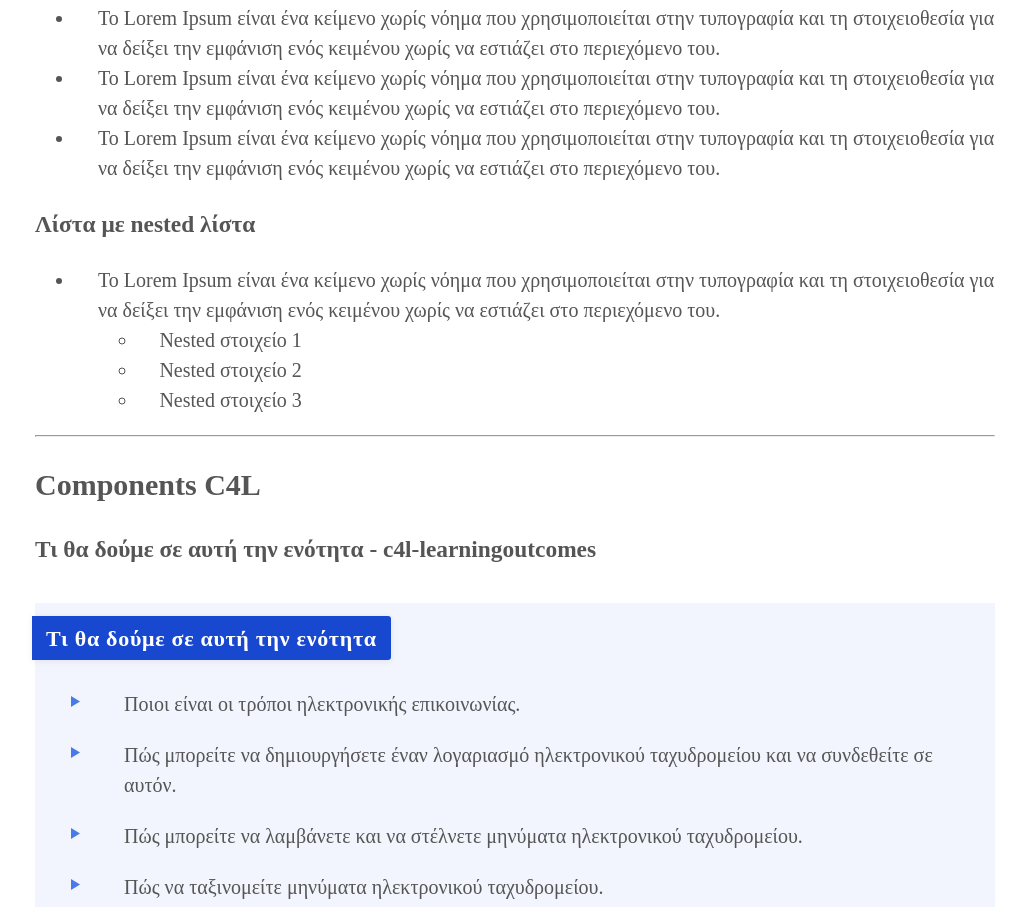
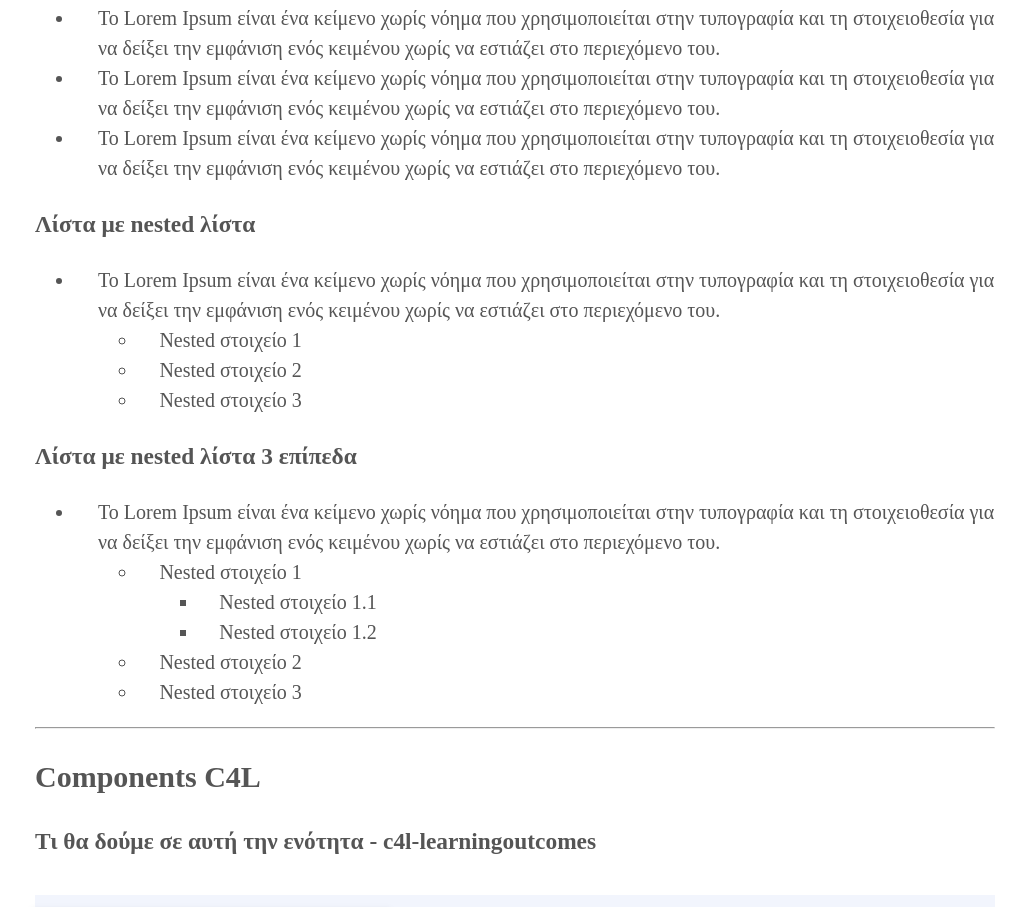
Before and after one commit to tbousiou/elearning-components, a plain HTML site: page index.html in a window 1280 px wide. Shown: the part 523-1430 px from the top of the page, without its empty margins (125-1151 px from the left). Drawn offline with Linux system fonts and the light colour scheme.

Commit message:
Add third level nesting style type, remove hlikwmenoi reference

```diff
--- a/general.css
+++ b/general.css
@@ -12,7 +12,6 @@ a.external-link::after {
  color: #555;
 }
 
-div.eapsi-hlikiwmenoi,
 div.eapsi-esamea {
     font-size: 1.25rem;
     line-height: 1.5;
@@ -20,31 +19,29 @@ div.eapsi-esamea {
     color: #555555;
 }
 
-div.eapsi-hlikiwmenoi p,
 div.eapsi-esamea p {
     font-size: 1.25rem;
     color: #555555;
-
 }
 
-div.eapsi-hlikiwmenoi li,
 div.eapsi-esamea li {
     padding-left: 2.5%;
 }
 
-div.eapsi-hlikiwmenoi summary,
 div.eapsi-esamea summary {
     cursor: pointer;
     line-height: 2.4rem !important;
 }
 
-div.eapsi-hlikiwmenoi details p,
 div.eapsi-esamea details p {
     padding-left: 2.5%;
     margin-top: 10px;
 }
 
-div.eapsi-hlikiwmenoi ul ul,
 div.eapsi-esamea ul ul {
     list-style-type: circle !important;
 }
+
+div.eapsi-esamea ul ul ul {
+    list-style-type: square !important;
+}
--- a/index.html
+++ b/index.html
@@ -45,6 +45,23 @@
                     να δείξει την εμφάνιση ενός κειμένου χωρίς να εστιάζει στο περιεχόμενο του.
                     <ul>
                         <li>Nested στοιχείο 1</li>
+                        <li>Nested στοιχείο 2</li>
+                        <li>Nested στοιχείο 3</li>
+                    </ul>
+                </li>
+            </ul>
+            <h3>Λίστα με nested λίστα 3 επίπεδα</h3>
+            <ul>
+                <li>Το Lorem Ipsum είναι ένα κείμενο χωρίς νόημα που χρησιμοποιείται στην τυπογραφία και τη
+                    στοιχειοθεσία για
+                    να δείξει την εμφάνιση ενός κειμένου χωρίς να εστιάζει στο περιεχόμενο του.
+                    <ul>
+                        <li>Nested στοιχείο 1
+                            <ul>
+                                <li>Nested στοιχείο 1.1</li>
+                                <li>Nested στοιχείο 1.2</li>
+                            </ul>
+                        </li>
                         <li>Nested στοιχείο 2</li>
                         <li>Nested στοιχείο 3</li>
                     </ul>
--- a/style.css
+++ b/style.css
@@ -1,4 +1,4 @@
-/* Built on Τετ 21 Ιαν 2026 18:04:42 EET */
+/* Built on Πεμ 22 Ιαν 2026 09:45:39 EET */
 
 /* General Styles */
 html {
@@ -15,7 +15,6 @@ a.external-link::after {
  color: #555;
 }
 
-div.eapsi-hlikiwmenoi,
 div.eapsi-esamea {
     font-size: 1.25rem;
     line-height: 1.5;
@@ -23,33 +22,31 @@ div.eapsi-esamea {
     color: #555555;
 }
 
-div.eapsi-hlikiwmenoi p,
 div.eapsi-esamea p {
     font-size: 1.25rem;
     color: #555555;
-
 }
 
-div.eapsi-hlikiwmenoi li,
 div.eapsi-esamea li {
     padding-left: 2.5%;
 }
 
-div.eapsi-hlikiwmenoi summary,
 div.eapsi-esamea summary {
     cursor: pointer;
     line-height: 2.4rem !important;
 }
 
-div.eapsi-hlikiwmenoi details p,
 div.eapsi-esamea details p {
     padding-left: 2.5%;
     margin-top: 10px;
 }
 
-div.eapsi-hlikiwmenoi ul ul,
 div.eapsi-esamea ul ul {
     list-style-type: circle !important;
+}
+
+div.eapsi-esamea ul ul ul {
+    list-style-type: square !important;
 }
 /* Components Styles */
 /* Attention (Σημαντική πληροφορία) */
```
